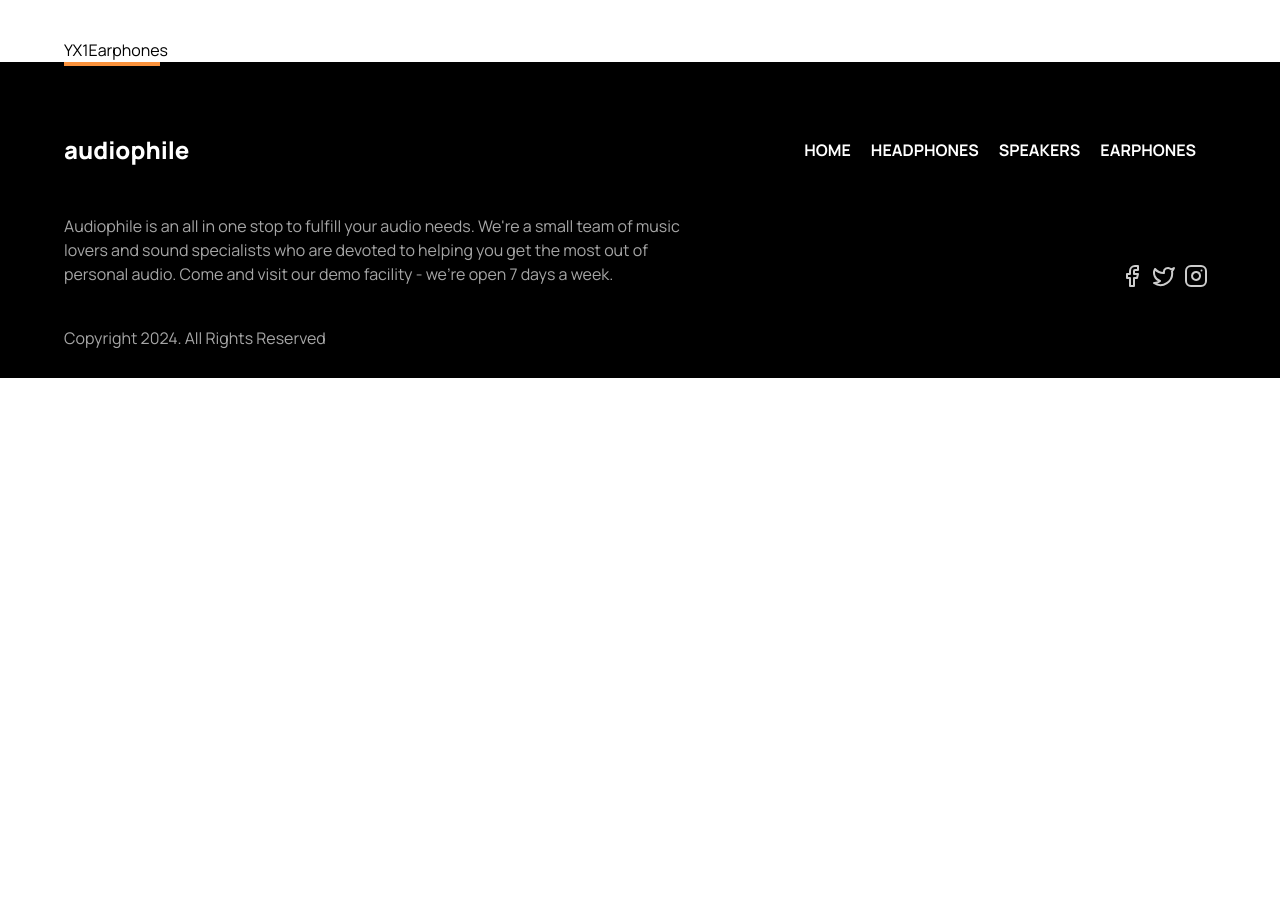
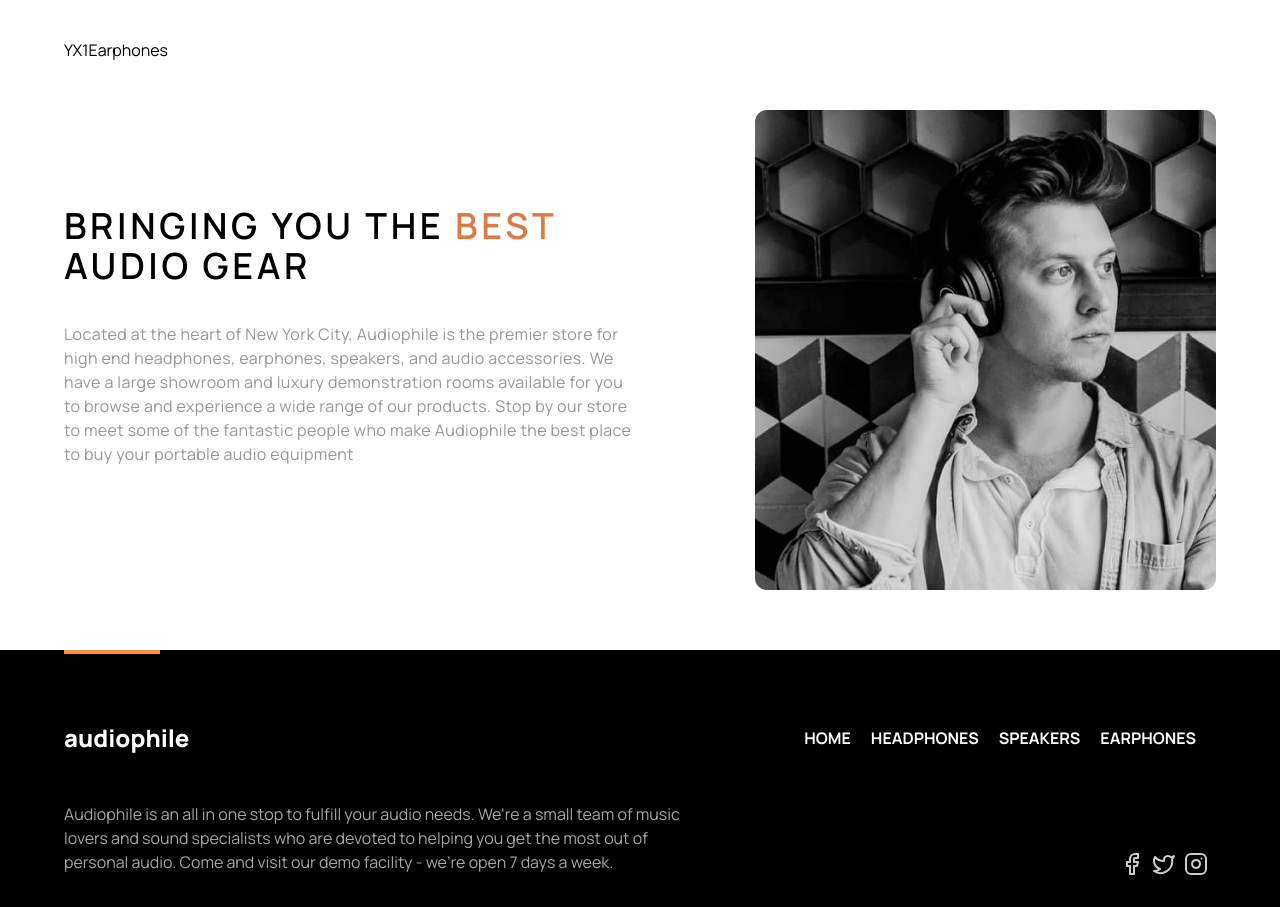
Before and after one commit to emmaGH1/audiophile-ecommerce, a Next.js app: page / in a window 1280 px wide. Shown: the part 2253-3160 px from the top of the page. Before the commit the page ends 2631 px from the top, so only its background shows below. Built offline with nearby package versions, Linux system fonts and the light colour scheme.

Commit message:
feat: Add about component

```diff
--- a/app/page.tsx
+++ b/app/page.tsx
@@ -3,6 +3,7 @@ import { HeroSection } from "@/components/ui/home/HeroSection";
 import { fetchData } from "./lib/data";
 import Explore from "@/components/ui/home/Explore";
 import FeatureSection from '@/components/ui/home/FeatureSection';
+import About from "@/components/ui/home/About";
 
 const Page = () => {
 
@@ -11,6 +12,7 @@ const Page = () => {
       <HeroSection />
       <Explore />
       <FeatureSection />
+      <About />
     </div>
   );
 };
```
